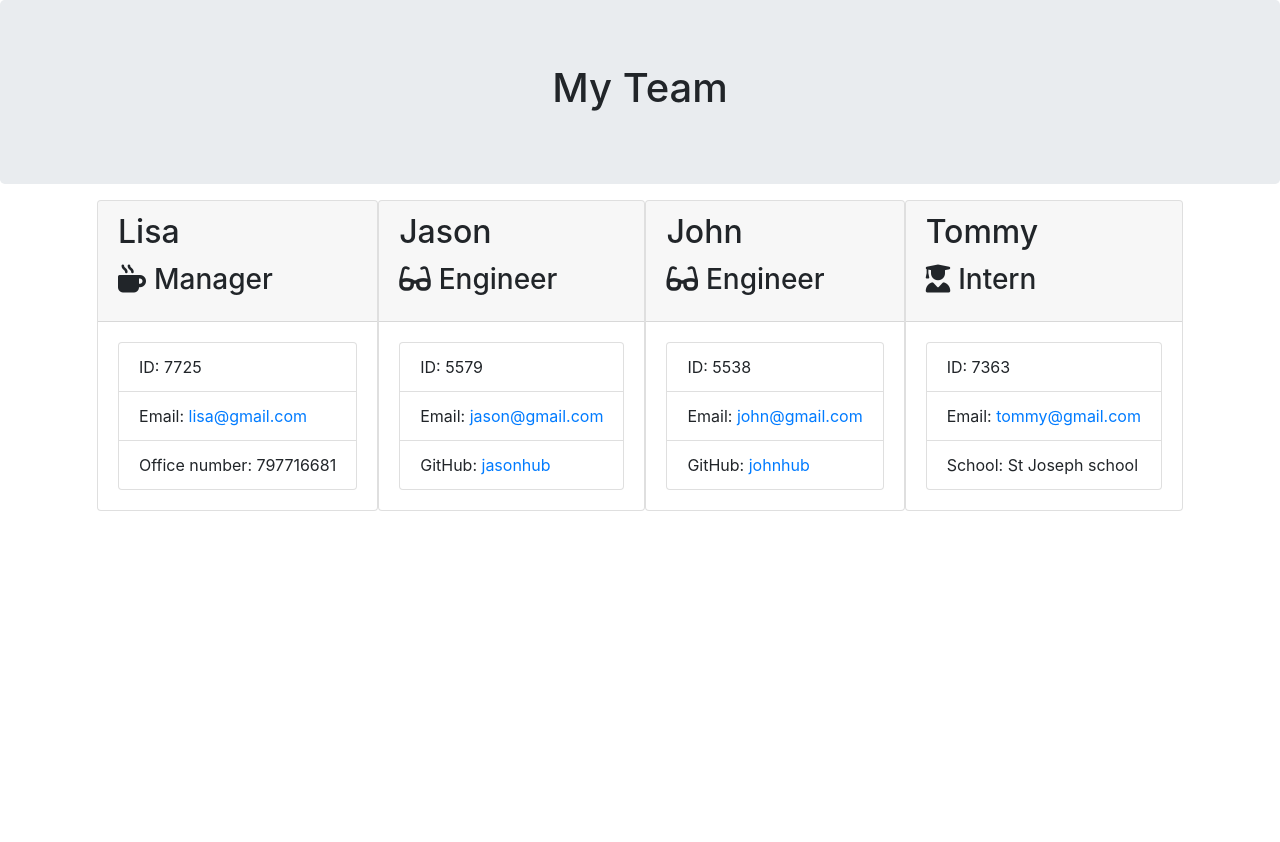
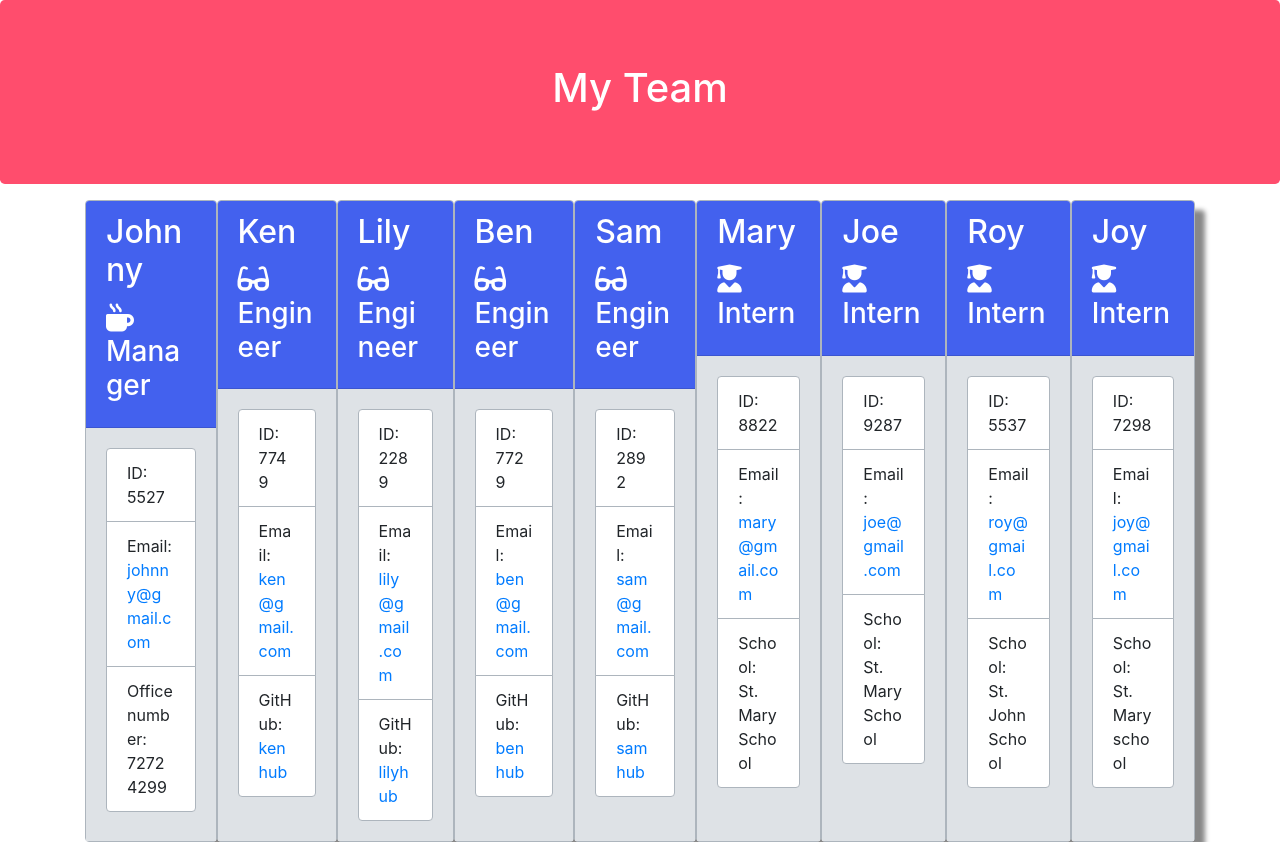
Before and after one commit to seacrest3/Seacrest-Team-Profile-Generator, a website: page output/team.html in a window 1280 px wide. Before the commit the page ends 800 px from the top, so only its background shows below. Drawn offline with nearby package versions, Linux system fonts and the light colour scheme.

Commit message:
added CSS files

```diff
--- /dev/null
+++ b/assets/css/style.css
@@ -0,0 +1,22 @@
+.jumbotron {
+    background-color: #ff4d6d;
+    color: white;
+}
+
+.employee-card {
+    border-color: #adb5bd;
+    box-shadow: 10px 10px 5px #888888;
+}
+
+.card-header {
+    background-color: #4361ee;
+    color: white;
+}
+
+.card-body {
+    background-color: #dee2e6;
+}
+
+.list-group-item {
+    border-color: #adb5bd;
+}
--- a/src/page-template.js
+++ b/src/page-template.js
@@ -93,7 +93,7 @@
     <title>My Team</title>
     <link rel="stylesheet" href="https://stackpath.bootstrapcdn.com/bootstrap/4.3.1/css/bootstrap.min.css"
         integrity="sha384-ggOyR0iXCbMQv3Xipma34MD+dH/1fQ784/j6cY/iJTQUOhcWr7x9JvoRxT2MZw1T" crossorigin="anonymous">
-    <link rel="stylesheet" href="style.css">
+    <link rel="stylesheet" href="../assets/css/style.css">
     <script src="https://kit.fontawesome.com/c502137733.js"></script>
 </head>
 
```
Also changed, not shown: output/team.html.
